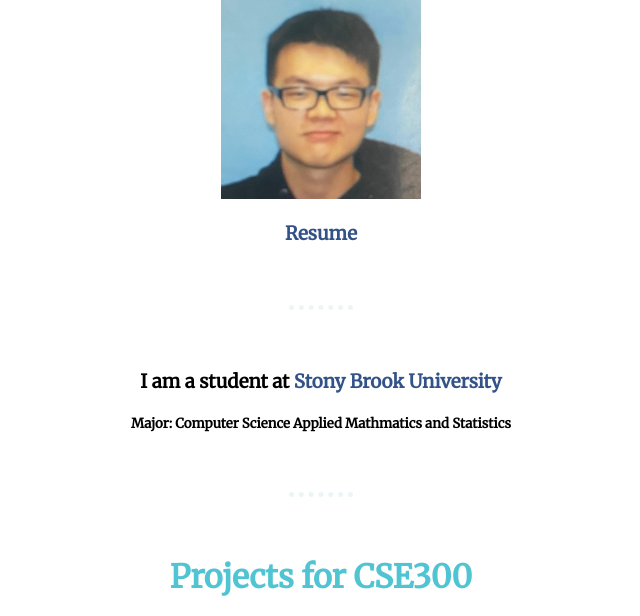
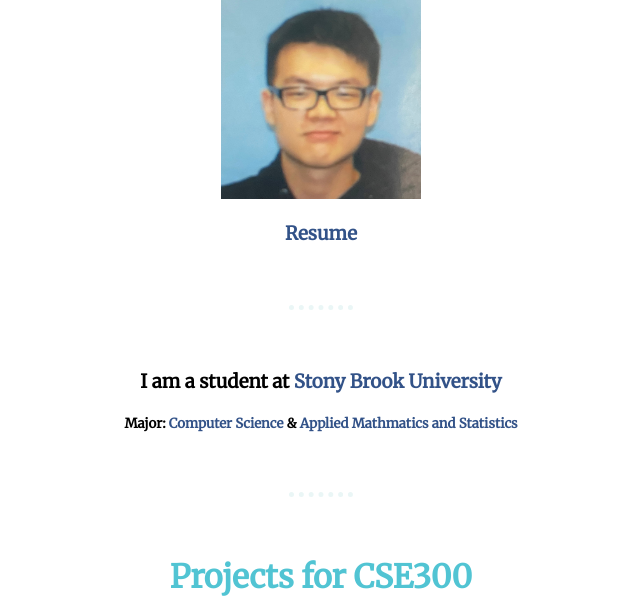
Before and after one commit to jiaweiQian1240/cse300-personal-website, a plain HTML site: page index.html in a window 1280 px wide. Shown: the part 162-778 px from the top of the page, without its empty margins (319-959 px from the left). Drawn offline with Linux system fonts and the light colour scheme.

Commit message:
Add files via upload

```diff
--- a/index.html
+++ b/index.html
@@ -17,7 +17,11 @@
     <h3><a href="./pdf/Jiawei-Qian-Resume.pdf" target="blank"> Resume </a></h3>
     <hr>
     <h3>I am a student at <a href="https://www.stonybrook.edu/"target="blank"> Stony Brook University </a></h3>
-    <h5>Major: Computer Science Applied Mathmatics and Statistics</h5>
+    <h5>Major:
+      <a href="https://www.cs.stonybrook.edu/" target="blank" > Computer Science</a> &
+      <a href="https://www.stonybrook.edu/commcms/ams/" target="blank">Applied Mathmatics and Statistics </a>
+    </h5>
+
     <hr>
     <h1> Projects for CSE300 </h1>
     <h3><a class = "cse300" href="./pdf/Cover Letter.pdf" target="blank"> Cover Letter</a></h3>
```
